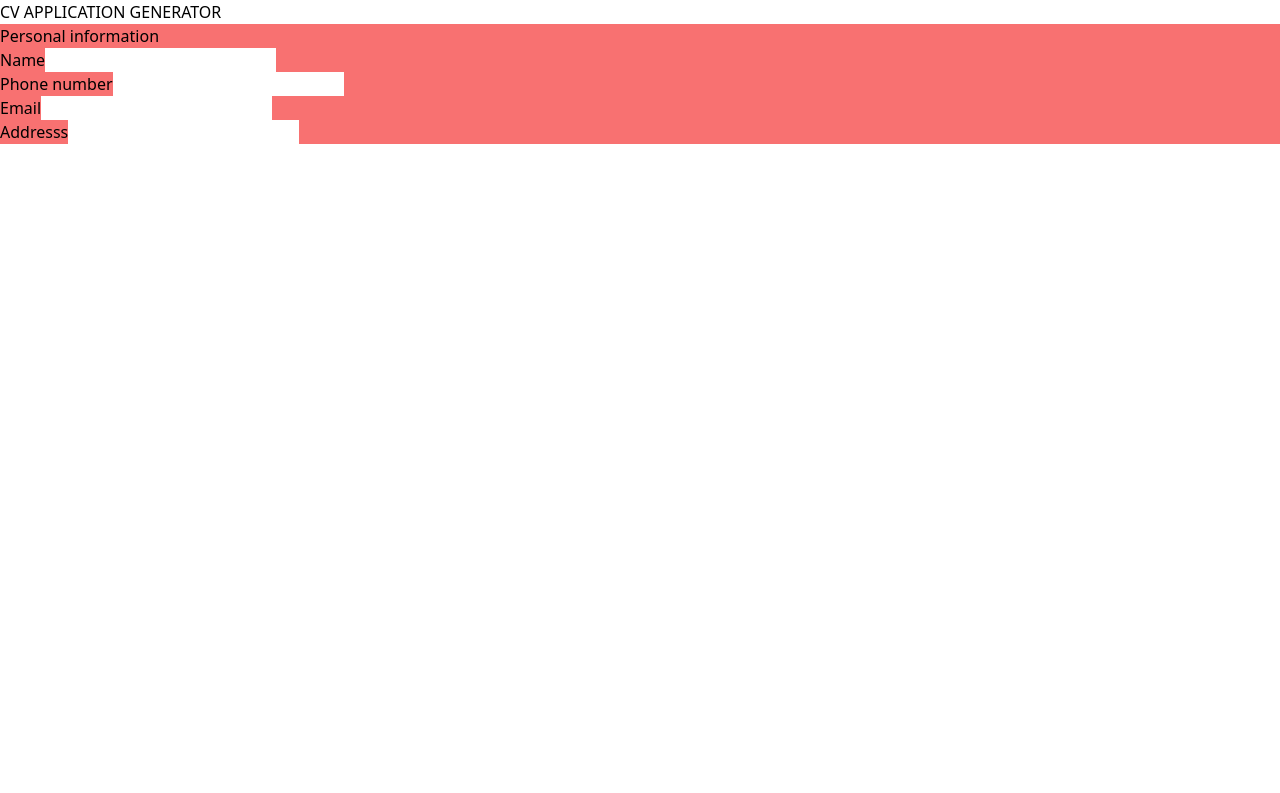
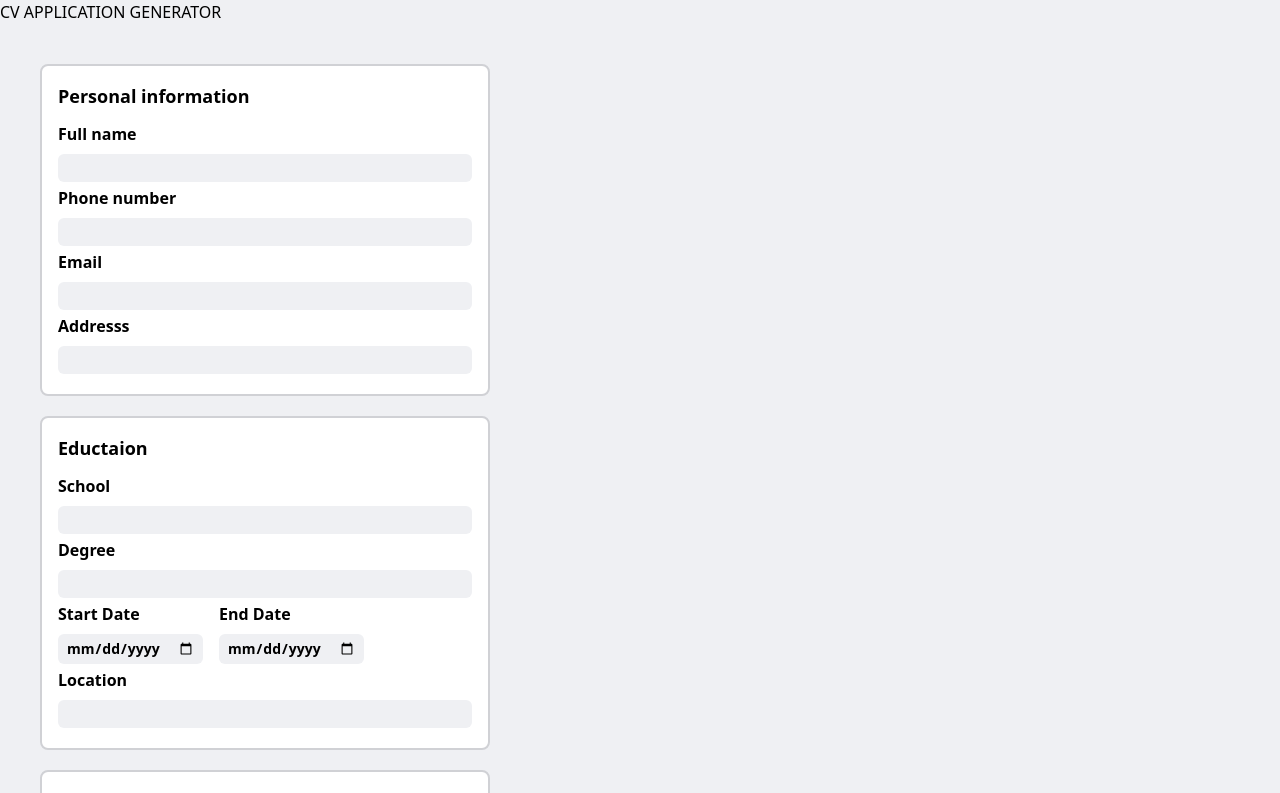
Before and after one commit to emShalaby/cv_generator, a React (Vite) app: page / in a window 1280 px wide. Shown: the top 793 px of the page. Built offline with nearby package versions, Linux system fonts and the light colour scheme.

Commit message:
placeholder forms

```diff
--- /dev/null
+++ b/src/components/cvHeader.tsx
@@ -0,0 +1,3 @@
+export default function CvHeader(){
+    return <div></div>
+}
--- a/src/components/form.tsx
+++ b/src/components/form.tsx
@@ -1,12 +1,17 @@
 interface IFormProps {
   title?: string;
   children?: React.ReactNode;
+  id?: string;
 }
 
 export default function Form(props: IFormProps) {
   return (
-    <form onSubmit={(e) => e.preventDefault()} className="bg-red-400">
-      <h2>{props.title}</h2>
+    <form
+      onSubmit={(e) => e.preventDefault()}
+      id={props.id}
+      className="bg-white p-4 rounded-lg max-w-[450px] border-solid border-2 border-[#D0D1D5]"
+    >
+      <h2 className="mb-3 font-bold text-lg">{props.title}</h2>
       {props.children}
     </form>
   );
--- a/src/components/input.tsx
+++ b/src/components/input.tsx
@@ -1,13 +1,18 @@
-interface ITextInput {
+interface IInput {
   id?: string;
   type?: React.HTMLInputTypeAttribute;
   label?: string;
+  className?: string;
 }
-export default function TextInput(props: ITextInput) {
+export default function Input(props: IInput) {
   return (
-    <div>
+    <div className="flex flex-col gap-2 font-semibold mb-1">
       <label htmlFor={props.id}>{props.label}</label>
-      <input type={props.type} id={props.id}></input>
+      <input
+        type={props.type}
+        id={props.id}
+        className={`bg-[#EFF0F3] rounded-md px-2 text-sm py-1 ${props.className || ""}`}
+      ></input>
     </div>
   );
 }
--- a/src/main.tsx
+++ b/src/main.tsx
@@ -1,27 +1,49 @@
 import { StrictMode } from "react";
 import { createRoot } from "react-dom/client";
-import TextInput from "./components/input";
+import Input from "./components/input";
 import Form from "./components/form";
 import "../styles/main.css";
 const DOCUMENT = document.getElementById("root");
 if (DOCUMENT) {
   createRoot(DOCUMENT).render(
     <StrictMode>
+      <div className="bg-[#EFF0F3]" id="app">
         <header id="header">
           <h1 id="header-text">CV APPLICATION GENERATOR</h1>
         </header>
-      <main>
-        <section id="cv-input">
-          <Form title={"Personal information"}>
-            <TextInput label={"Name"} type={"Text"} />
-            <TextInput label={"Phone number"} type={"tel"} />
-            <TextInput label={"Email"} type={"Email"} />
-            <TextInput label={"Addresss"} type="text" />
+        <main className="flex p-10">
+          <section id="cv-input" className="flex-1 flex flex-col gap-5">
+            <Form title={"Personal information"} id="personal-information">
+              <Input label={"Full name"} type={"Text"} />
+              <Input label={"Phone number"} type={"tel"} />
+              <Input label={"Email"} type={"Email"} />
+              <Input label={"Addresss"} type="text" />
+            </Form>
+            <Form title={"Eductaion"} id="education">
+              <Input label={"School"} type={"Text"} />
+              <Input label={"Degree"} type={"text"} />
+              <div className="flex gap-4">
+                <Input label={"Start Date"} type={"date"} className="flex-1" />
+                <Input label={"End Date"} type="date" className="flex-1 " />
+              </div>
+              <Input label="Location" type="text" />
+            </Form>
+            <Form title={"Experience"} id="experience">
+              <Input label={"Workplace Name"} type={"Text"} />
+              <Input label={"Position Title"} type={"text"} />
+              <div className="flex gap-4">
+                <Input label={"Start Date"} type={"date"} className="flex-1" />
+                <Input label={"End Date"} type="date" className="flex-1 " />
+              </div>
+              <Input label={"Position Title"} type={"text"} />
+              <Input label={"Description"} type={"text"} />
+
             </Form>
           </section>{" "}
-        <section id="cv-output"></section>
+          <section id="cv-output" className="flex-1"></section>
         </main>
         <footer></footer>
+      </div>
     </StrictMode>
   );
 }
```
Lines whose indentation alone changed are shown as unchanged.
